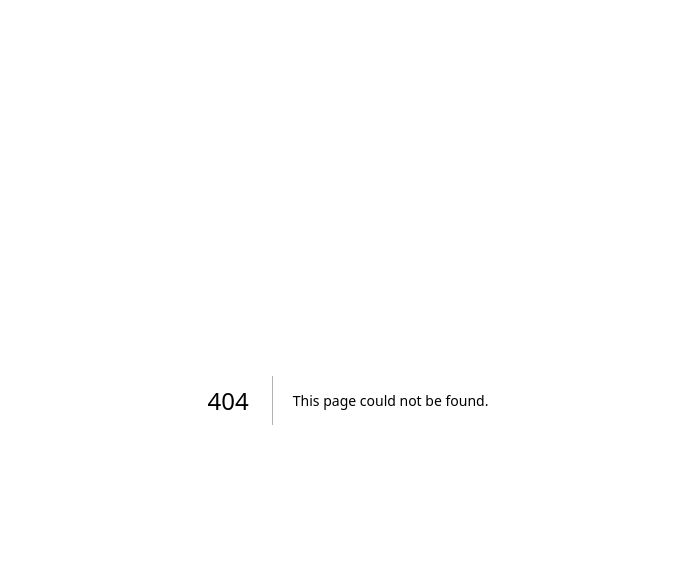
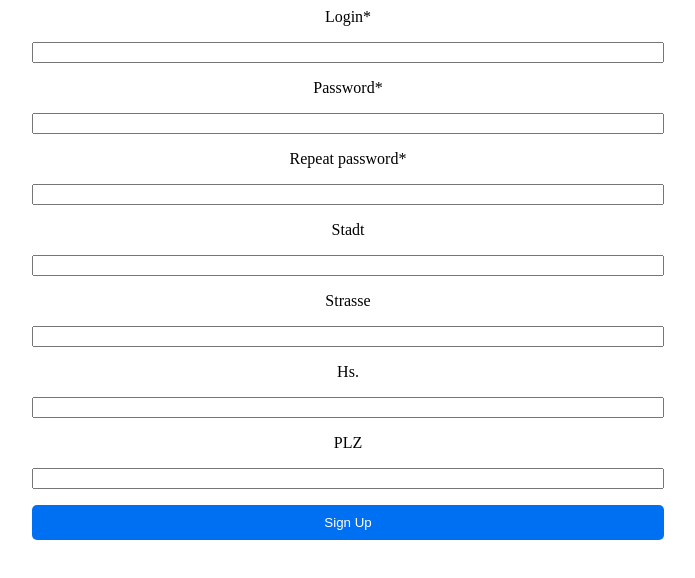
Before and after one commit to Knull-bot/GeoSave-App, a Next.js app in the folder geosave/: page /sign-up in a window 1280 px wide. Before the commit this address had no page. Shown: the top 578 px of the page, without its empty margins (292-987 px from the left). Built offline with nearby package versions, Linux system fonts and the light colour scheme.

Commit message:
Was created registrarion form. Were aded simple validation and output of errors.

```diff
--- /dev/null
+++ b/geosave/app/actions/SignUp.ts
@@ -0,0 +1,44 @@
+"use server";
+
+export async function signUp(prevState: any, formData: FormData) {
+  function textIsInvalid(text: FormDataEntryValue | null | string) {
+    return !text || text.trim().length === 0;
+  }
+
+  const errors: string[] = [];
+
+  const user = {
+    login: formData.get("login"),
+    password: formData.get("password"),
+    passwordCopie: formData.get("repeatPass"),
+    city: formData.get("ort"),
+    street: formData.get("street"),
+    house: formData.get("house"),
+    plz: formData.get("plz"),
+  };
+
+  if (textIsInvalid(user.login)) errors.push("Login darf nicht leer sein.");
+  if (textIsInvalid(user.password))
+    errors.push("Password darf nicht leer sein.");
+  if (user.password !== user.passwordCopie)
+    errors.push("Passwörter stimmen nicht überein.");
+  //   if (textIsInvalid(user.city)) errors.push("Stadt darf nicht leer sein.");
+  //   if (textIsInvalid(user.street)) errors.push("Straße darf nicht leer sein.");
+  //   if (textIsInvalid(user.house)) errors.push("Hausnummer darf nicht leer sein.");
+  //   if (textIsInvalid(user.plz)) errors.push("PLZ darf nicht leer sein.");
+
+  if (errors.length > 0) {
+    return {
+      errors,
+      values: {
+        login: user.login?.toString() ?? "",
+        city: user.city?.toString() ?? "",
+        street: user.street?.toString() ?? "",
+        house: user.house?.toString() ?? "",
+        plz: user.plz?.toString() ?? "",
+      },
+    };
+  }
+
+  console.log(user);
+}
--- a/geosave/app/globals.css
+++ b/geosave/app/globals.css
@@ -17,3 +17,11 @@ body {
   width: 50%;
   margin: 0 auto;
 }
+
+.form {
+  display: flex;
+  gap: 1rem;
+  flex-direction: column;
+  width: 50%;
+  margin: 0 auto;
+}
--- a/geosave/app/page.tsx
+++ b/geosave/app/page.tsx
@@ -15,6 +15,7 @@ export default async function Home() {
       </div>
       <div>
         <h3>Your location:</h3>
+        {events.rows[0] && (
           <div>
             <MapWrapper
               position={[events.rows[0].latitude, events.rows[0].longitude]}
@@ -22,6 +23,8 @@ export default async function Home() {
             />
             <p>{events.rows[0].message}</p>
           </div>
+        )}
+        {!events.rows[0] && <p>There is no situasions</p>}
       </div>
     </main>
   );
--- /dev/null
+++ b/geosave/app/sign-up/page.tsx
@@ -0,0 +1,60 @@
+"use client";
+import { useActionState } from "react";
+
+import { signUp } from "../actions/SignUp";
+
+export default function SignUpForm() {
+  const [state, formAction] = useActionState(signUp, {
+    errors: [],
+    values: {},
+  });
+  return (
+    <>
+      <form className="form" action={formAction}>
+        <label htmlFor="login">Login*</label>
+        <input
+          type="text"
+          id="login"
+          name="login"
+          defaultValue={state?.values.login ?? ""}
+        />
+        <label htmlFor="password">Password*</label>
+        <input type="password" id="password" name="password" />
+        <label htmlFor="repeatPass">Repeat password*</label>
+        <input type="password" id="repeatPass" name="repeatPass" />
+        <label htmlFor="ort">Stadt</label>
+        <input
+          type="text"
+          id="ort"
+          name="ort"
+          defaultValue={state?.values.city ?? ""}
+        />
+        <label htmlFor="street">Strasse</label>
+        <input
+          type="text"
+          id="street"
+          name="street"
+          defaultValue={state?.values.street ?? ""}
+        />
+        <label htmlFor="house">Hs.</label>
+        <input
+          type="text"
+          id="house"
+          name="house"
+          defaultValue={state?.values.house ?? ""}
+        />
+        <label htmlFor="plz">PLZ</label>
+        <input
+          type="text"
+          id="plz"
+          name="plz"
+          defaultValue={state?.values.plz ?? ""}
+        />
+        <button type="submit">Sign Up</button>
+        {state?.errors.map((error) => (
+          <p key={error}>{error}</p>
+        ))}
+      </form>
+    </>
+  );
+}
--- a/geosave/lib/events.ts
+++ b/geosave/lib/events.ts
@@ -1,7 +1,7 @@
 import { unstable_cache as nextCache } from "next/cache";
 import client from "./db";
 
-export const getEvents = nextCache(async () => {
+export const getEvents = async () => {
   try {
     const events = await client.query("SELECT * FROM events");
     console.log(events);
@@ -9,4 +9,4 @@ export const getEvents = nextCache(async () => {
   } catch {
     throw new Error("Something was wrong");
   }
-});
+};
```
Lines whose indentation alone changed are shown as unchanged.
